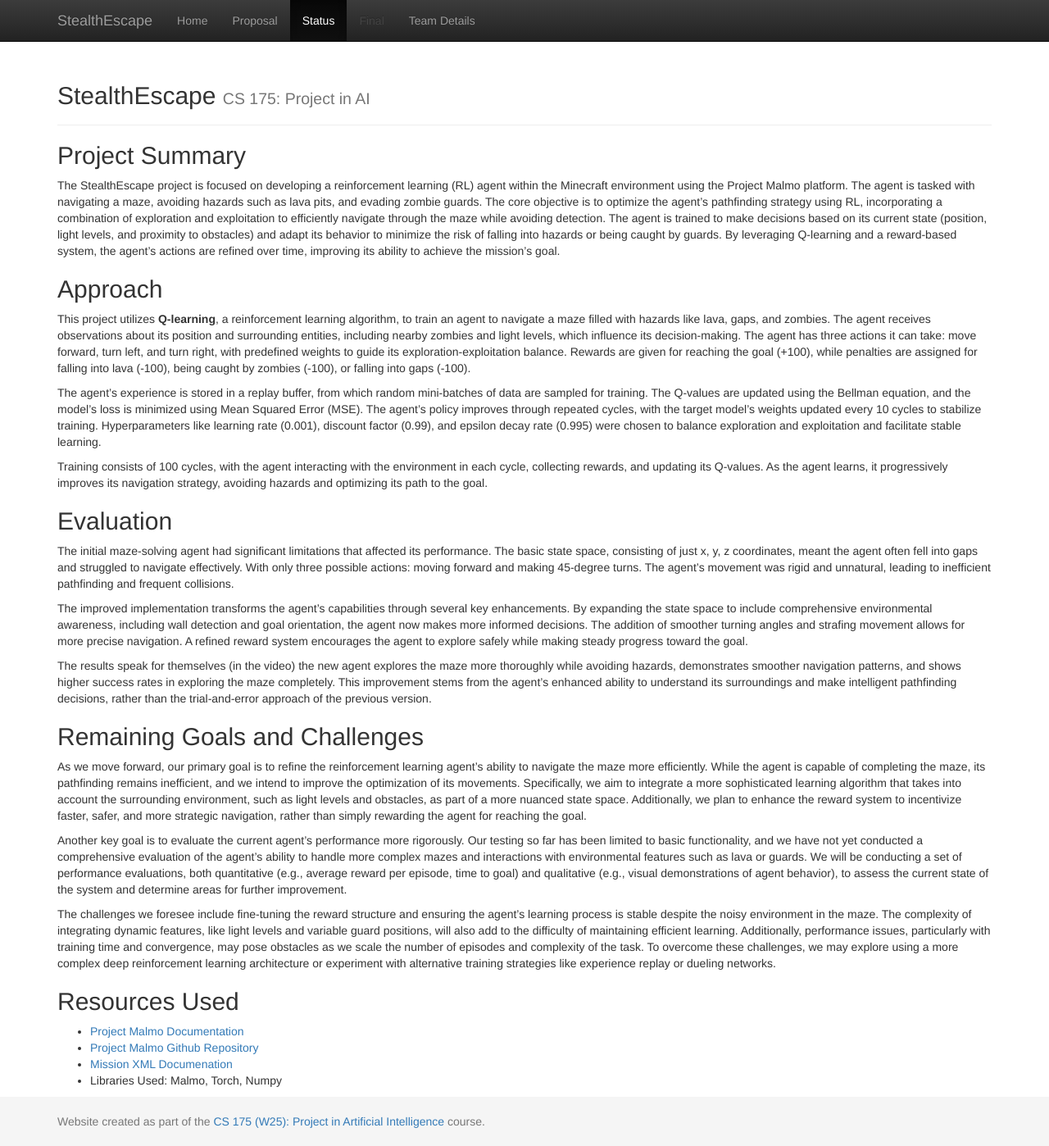
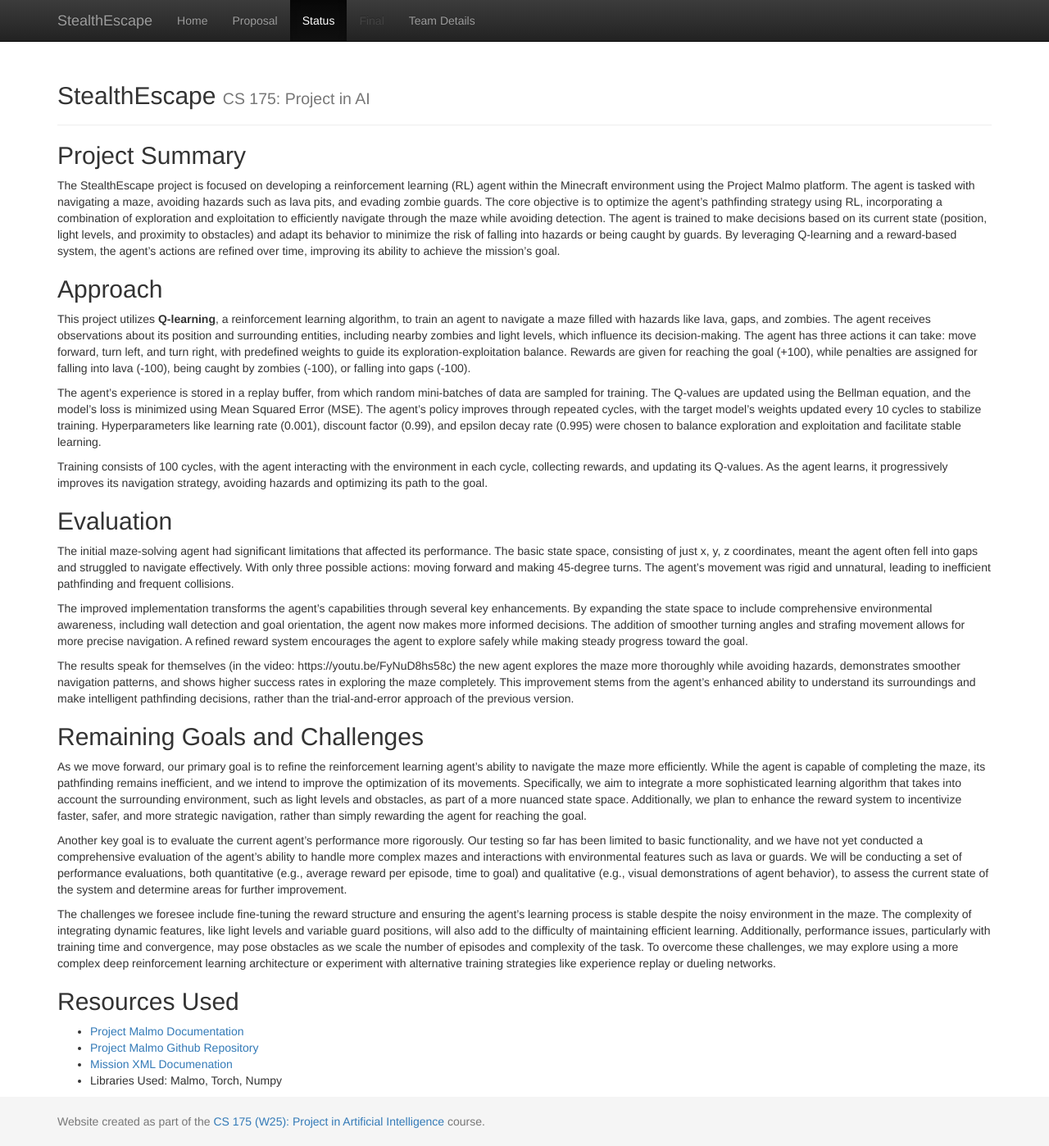
Before and after one commit to akarshanjain/StealthEscape, a Jekyll site: the page built from docs/status.md, in a window 1280 px wide and 1398 px high. Shown: the whole window at 82% size. Built offline with Jekyll 4.4.1, drawn with Linux system fonts in a browser that asks for light colours; part of the change alters nothing that is shown.

Commit message:
video link

```diff
--- a/docs/status.md
+++ b/docs/status.md
@@ -28,7 +28,7 @@ The initial maze-solving agent had significant limitations that affected its per
 
 The improved implementation transforms the agent's capabilities through several key enhancements. By expanding the state space to include comprehensive environmental awareness, including wall detection and goal orientation, the agent now makes more informed decisions. The addition of smoother turning angles and strafing movement allows for more precise navigation. A refined reward system encourages the agent to explore safely while making steady progress toward the goal.
 
-The results speak for themselves (in the video) the new agent explores the maze more thoroughly while avoiding hazards, demonstrates smoother navigation patterns, and shows higher success rates in exploring the maze completely. This improvement stems from the agent's enhanced ability to understand its surroundings and make intelligent pathfinding decisions, rather than the trial-and-error approach of the previous version.
+The results speak for themselves (in the video: https://youtu.be/FyNuD8hs58c) the new agent explores the maze more thoroughly while avoiding hazards, demonstrates smoother navigation patterns, and shows higher success rates in exploring the maze completely. This improvement stems from the agent's enhanced ability to understand its surroundings and make intelligent pathfinding decisions, rather than the trial-and-error approach of the previous version.
 
 
 ## Remaining Goals and Challenges
```
